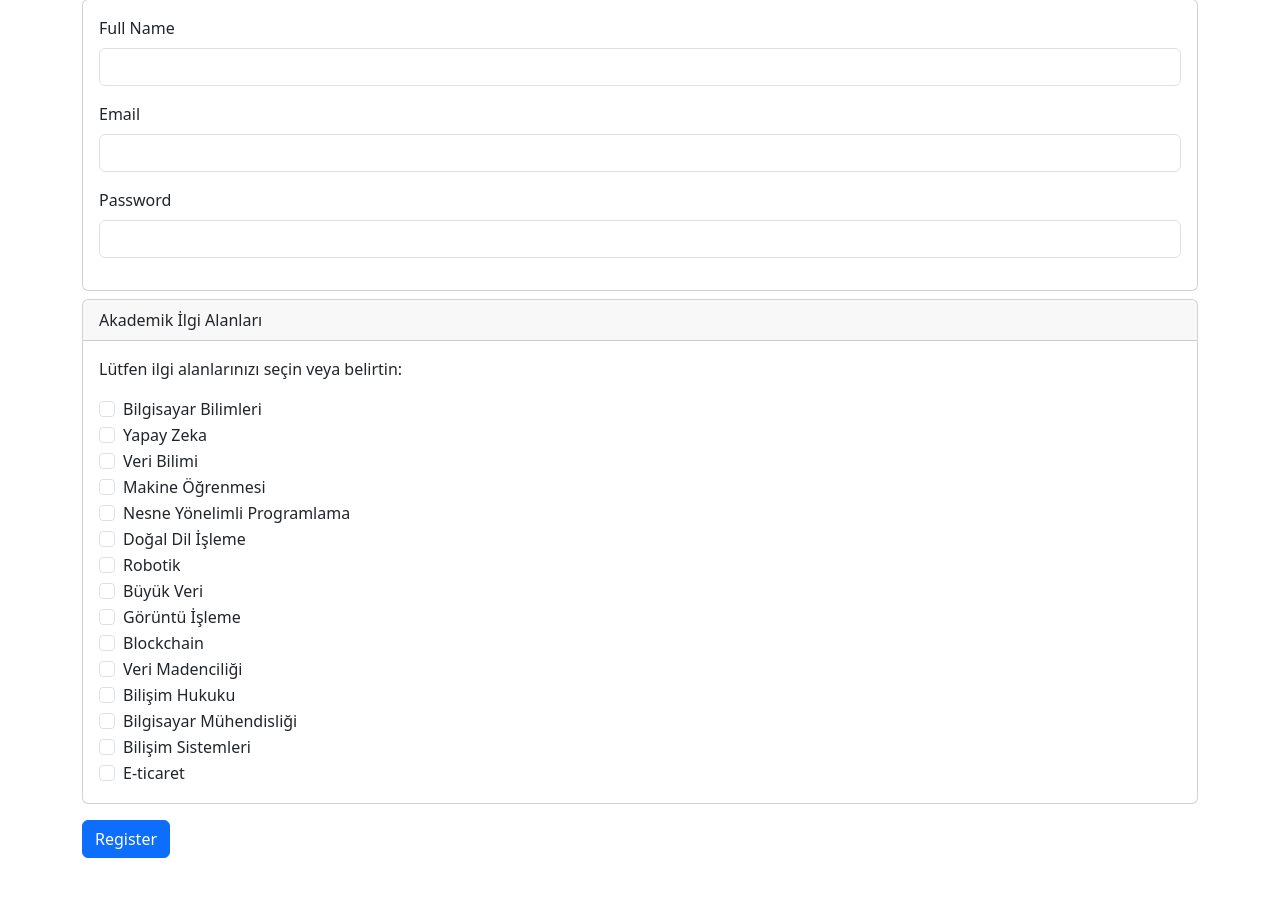
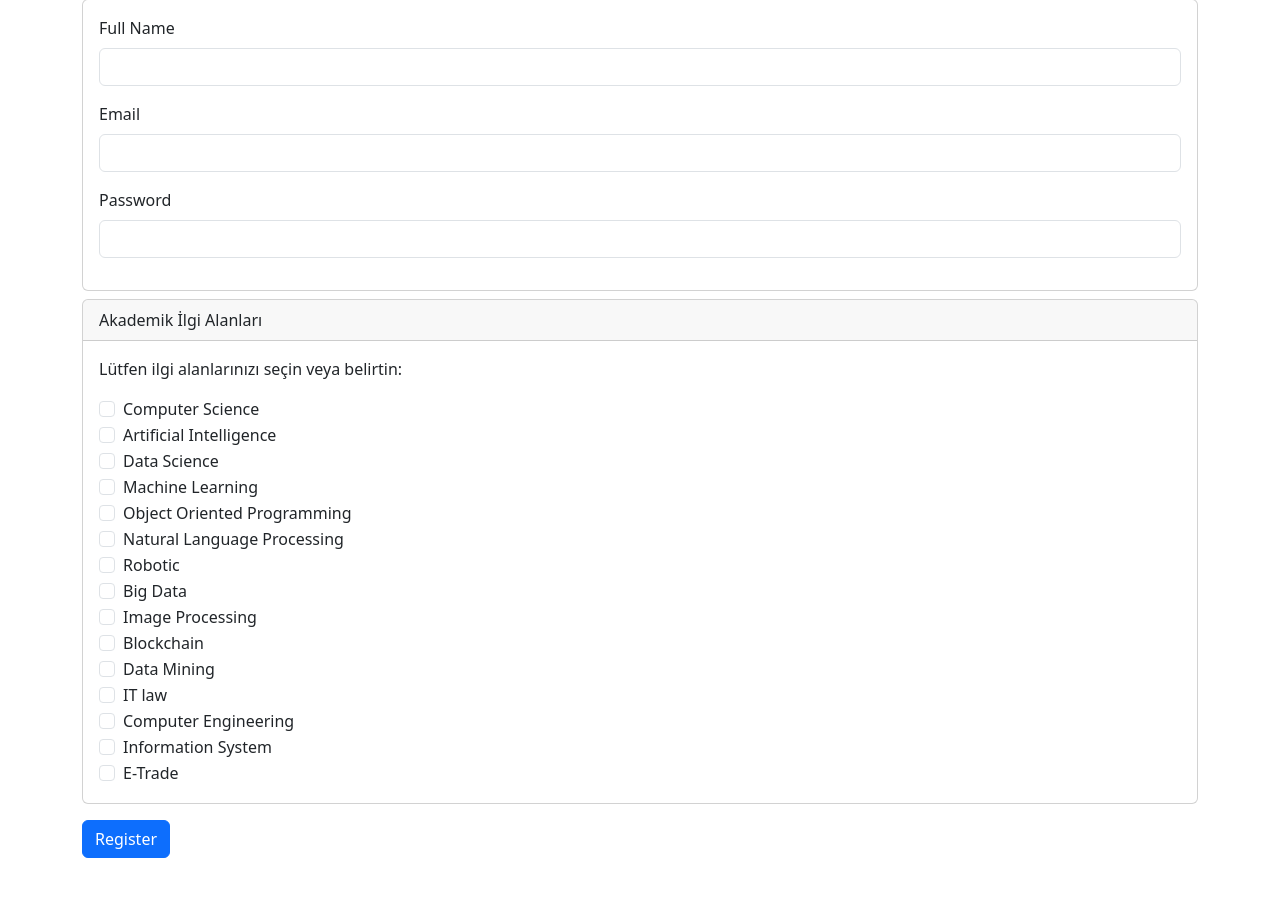
Before and after one commit to akingorenlibrary/amos, a Django app: page /register in a window 1280 px wide. Shown: the part 143-1049 px from the top of the page. Run offline with Django 5.2, Linux system fonts and the light colour scheme; some libraries are stand-ins or nearby versions.

Commit message:
MetinÖnİşlemeYapıldı

```diff
--- a/makaleonerisistemi/accounts/templates/register.html
+++ b/makaleonerisistemi/accounts/templates/register.html
@@ -95,48 +95,48 @@
                     <p>Lütfen ilgi alanlarınızı seçin veya belirtin:</p>
                     <div class="form-check">
                         <input class="form-check-input" type="checkbox" id="ilgi_alani1" name="ilgi_alanlari"
-                            value="Bilgisayar Bilimleri">
-                        <label class="form-check-label" for="ilgi_alani1">Bilgisayar Bilimleri</label>
+                            value="Computer Science">
+                        <label class="form-check-label" for="ilgi_alani1">Computer Science</label>
                     </div>
                     <div class="form-check">
                         <input class="form-check-input" type="checkbox" id="ilgi_alani2" name="ilgi_alanlari"
-                            value="Yapay Zeka">
-                        <label class="form-check-label" for="ilgi_alani2">Yapay Zeka</label>
+                            value="Artificial Intelligence">
+                        <label class="form-check-label" for="ilgi_alani2">Artificial Intelligence</label>
                     </div>
                     <div class="form-check">
                         <input class="form-check-input" type="checkbox" id="ilgi_alani3" name="ilgi_alanlari"
-                            value="Veri Bilimi">
-                        <label class="form-check-label" for="ilgi_alani3">Veri Bilimi</label>
+                            value="Data Science">
+                        <label class="form-check-label" for="ilgi_alani3">Data Science</label>
                     </div>
                     <div class="form-check">
                         <input class="form-check-input" type="checkbox" id="ilgi_alani4" name="ilgi_alanlari"
-                            value="Makine Öğrenmesi">
-                        <label class="form-check-label" for="ilgi_alani4">Makine Öğrenmesi</label>
+                            value="Machine Learning">
+                        <label class="form-check-label" for="ilgi_alani4">Machine Learning</label>
                     </div>
                     <div class="form-check">
                         <input class="form-check-input" type="checkbox" id="ilgi_alani5" name="ilgi_alanlari"
-                            value="Nesne Yönelimli Programlama">
-                        <label class="form-check-label" for="ilgi_alani5">Nesne Yönelimli Programlama</label>
+                            value="Object Oriented Programming">
+                        <label class="form-check-label" for="ilgi_alani5">Object Oriented Programming</label>
                     </div>
                     <div class="form-check">
                         <input class="form-check-input" type="checkbox" id="ilgi_alani6" name="ilgi_alanlari"
-                            value="Doğal Dil İşleme">
-                        <label class="form-check-label" for="ilgi_alani6">Doğal Dil İşleme</label>
+                            value="Natural Language Processing">
+                        <label class="form-check-label" for="ilgi_alani6">Natural Language Processing</label>
                     </div>
                     <div class="form-check">
                         <input class="form-check-input" type="checkbox" id="ilgi_alani7" name="ilgi_alanlari"
-                            value="Robotik">
-                        <label class="form-check-label" for="ilgi_alani7">Robotik</label>
+                            value="Robotic">
+                        <label class="form-check-label" for="ilgi_alani7">Robotic</label>
                     </div>
                     <div class="form-check">
                         <input class="form-check-input" type="checkbox" id="ilgi_alani8" name="ilgi_alanlari"
-                            value="Büyük Veri">
-                        <label class="form-check-label" for="ilgi_alani8">Büyük Veri</label>
+                            value="Big Data">
+                        <label class="form-check-label" for="ilgi_alani8">Big Data</label>
                     </div>
                     <div class="form-check">
                         <input class="form-check-input" type="checkbox" id="ilgi_alani9" name="ilgi_alanlari"
-                            value="Görüntü İşleme">
-                        <label class="form-check-label" for="ilgi_alani9">Görüntü İşleme</label>
+                            value="Image Proccessing">
+                        <label class="form-check-label" for="ilgi_alani9">Image Processing</label>
                     </div>
                     <div class="form-check">
                         <input class="form-check-input" type="checkbox" id="ilgi_alani10" name="ilgi_alanlari"
@@ -145,28 +145,28 @@
                     </div>
                     <div class="form-check">
                         <input class="form-check-input" type="checkbox" id="ilgi_alani11" name="ilgi_alanlari"
-                            value="Veri Madenciliği">
-                        <label class="form-check-label" for="ilgi_alani11">Veri Madenciliği</label>
+                            value="Data Mining">
+                        <label class="form-check-label" for="ilgi_alani11">Data Mining</label>
                     </div>
                     <div class="form-check">
                         <input class="form-check-input" type="checkbox" id="ilgi_alani12" name="ilgi_alanlari"
-                            value="Bilişim Hukuku">
-                        <label class="form-check-label" for="ilgi_alani12">Bilişim Hukuku</label>
+                            value="IT law">
+                        <label class="form-check-label" for="ilgi_alani12">IT law</label>
                     </div>
                     <div class="form-check">
                         <input class="form-check-input" type="checkbox" id="ilgi_alani13" name="ilgi_alanlari"
-                            value="Bilgisayar Mühendisliği">
-                        <label class="form-check-label" for="ilgi_alani13">Bilgisayar Mühendisliği</label>
+                            value="Computer Engineering">
+                        <label class="form-check-label" for="ilgi_alani13">Computer Engineering</label>
                     </div>
                     <div class="form-check">
                         <input class="form-check-input" type="checkbox" id="ilgi_alani14" name="ilgi_alanlari"
-                            value="Bilişim Sistemleri">
-                        <label class="form-check-label" for="ilgi_alani14">Bilişim Sistemleri</label>
+                            value="Information System">
+                        <label class="form-check-label" for="ilgi_alani14">Information System</label>
                     </div>
                     <div class="form-check">
                         <input class="form-check-input" type="checkbox" id="ilgi_alani15" name="ilgi_alanlari"
-                            value="E-ticaret">
-                        <label class="form-check-label" for="ilgi_alani15">E-ticaret</label>
+                            value="E-Trade">
+                        <label class="form-check-label" for="ilgi_alani15">E-Trade</label>
                     </div>
                 </div>
             </div>
--- a/makaleonerisistemi/accounts/views.py
+++ b/makaleonerisistemi/accounts/views.py
@@ -7,6 +7,13 @@ from django.contrib import messages
 from pymongo import MongoClient
 from django.contrib.auth import authenticate, login, get_user_model, logout
 from django.contrib.auth.hashers import check_password
+import nltk
+import tokenizer as tokenizer
+from nltk.corpus import stopwords
+from nltk.tokenize import word_tokenize
+from nltk.stem import SnowballStemmer
+import string
+
 
 logger = logging.getLogger(__name__)
 
@@ -14,6 +21,8 @@ logger = logging.getLogger(__name__)
 client = MongoClient('localhost', 27017)
 db = client['amosdb']  # MongoDB veritabanı adı
 users_collection = db['users']  # Kullanıcı koleksiyonu
+#nltk.download('punkt')# bunu bir kere indirmeliyiz
+#nltk.download('stopwords')# bunu bir kere indirmeliyiz
 
 def userRegister(request):
     if request.method == 'POST':
@@ -46,12 +55,16 @@ def userRegister(request):
 def home(request):
     return render(request, "index.html")
 
+
 def dashboard(request):
     if 'user_email' in request.session:
 
         # Kullanıcı oturumu açık ise dashboard sayfasını göster
         user_data = users_collection.find_one({'email': request.session['user_email']})
         if user_data:
+            ialanlari=str(user_data.get('ilgi_alanlari'))
+            processed_text = preprocess_text(ialanlari+"  dataing, cries, studies ")
+            print("processed_text: ",processed_text)
             return render(request, 'dashboard.html', {'user_data': user_data})
         else:
             # Kullanıcı verileri bulunamadıysa hata mesajı göster
@@ -62,7 +75,6 @@ def dashboard(request):
         return redirect('home')
 
 
-
 def userLogin(request):
     form = AuthenticationForm()
     if request.method == 'POST':
@@ -71,12 +83,12 @@ def userLogin(request):
 
         try:
             user = users_collection.find_one({'email': email})
-            if user:
+            if user is not None:  # Kullanıcı bulunduysa
                 stored_password = user.get('password')
                 if password == stored_password:
                     # Şifre doğru, kullanıcı oturumunu başlat
                     print("User found and password is correct.")
-                    # Burada oturumu başlatmak için gerekli adımları gerçekleştirin
+                    # Oturumu başlatmak için gerekli adımları gerçekleştirin
                     request.session['user_email'] = email
                     return redirect('dashboard')  # veya başka bir sayfaya yönlendirin
                 else:
@@ -151,3 +163,18 @@ def updateInterestAreasForm(request):
             messages.error(request, 'Lütfen en az bir ilgi alanı seçin.')
 
     return redirect('dashboard')
+
+# Metin ön işleme fonksiyonu
+def preprocess_text(text):
+    print("PREPROCESS İŞLEMİ")
+    text = text.lower()# kucuk harfe donusturuldu
+    text = text.translate(str.maketrans('', '', string.punctuation))# noktalama isaretleri
+    words = word_tokenize(text)#kelimeler ayrildi
+    print("a1")
+    stop_words = set(stopwords.words('english'))
+    words = [word for word in words if word not in stop_words]
+    print("a1")
+    stemmer = SnowballStemmer("english")
+    words = [stemmer.stem(word) for word in words]
+    print("PREPROCES WORD")
+    return words
--- a/makaleonerisistemi/makaleonerisistemi/settings.py
+++ b/makaleonerisistemi/makaleonerisistemi/settings.py
@@ -134,6 +134,8 @@ USE_TZ = True
 
 STATIC_URL = 'static/'
 
+
+
 # Default primary key field type
 # https://docs.djangoproject.com/en/5.0/ref/settings/#default-auto-field
 
```
Also changed, not shown: makaleonerisistemi/accounts/templates/updateInterestAreas.html (+29 -38 lines).
